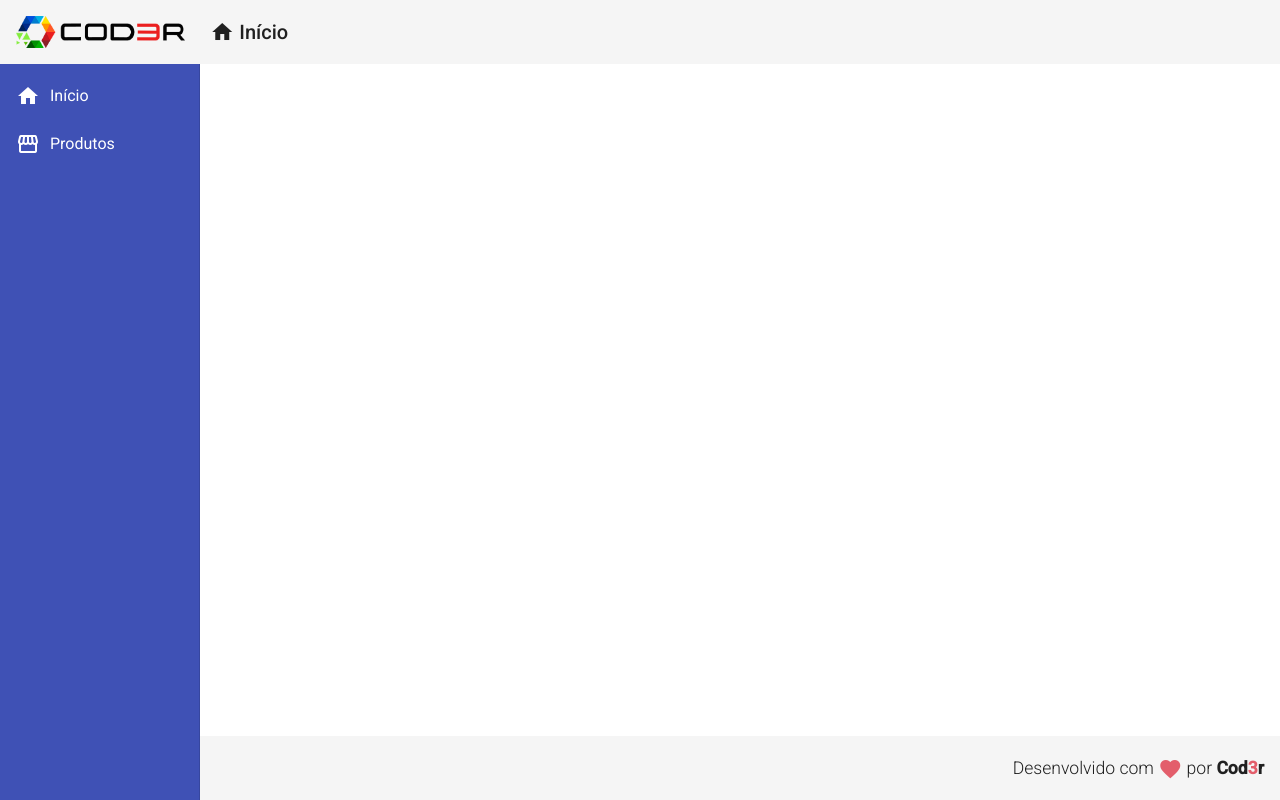
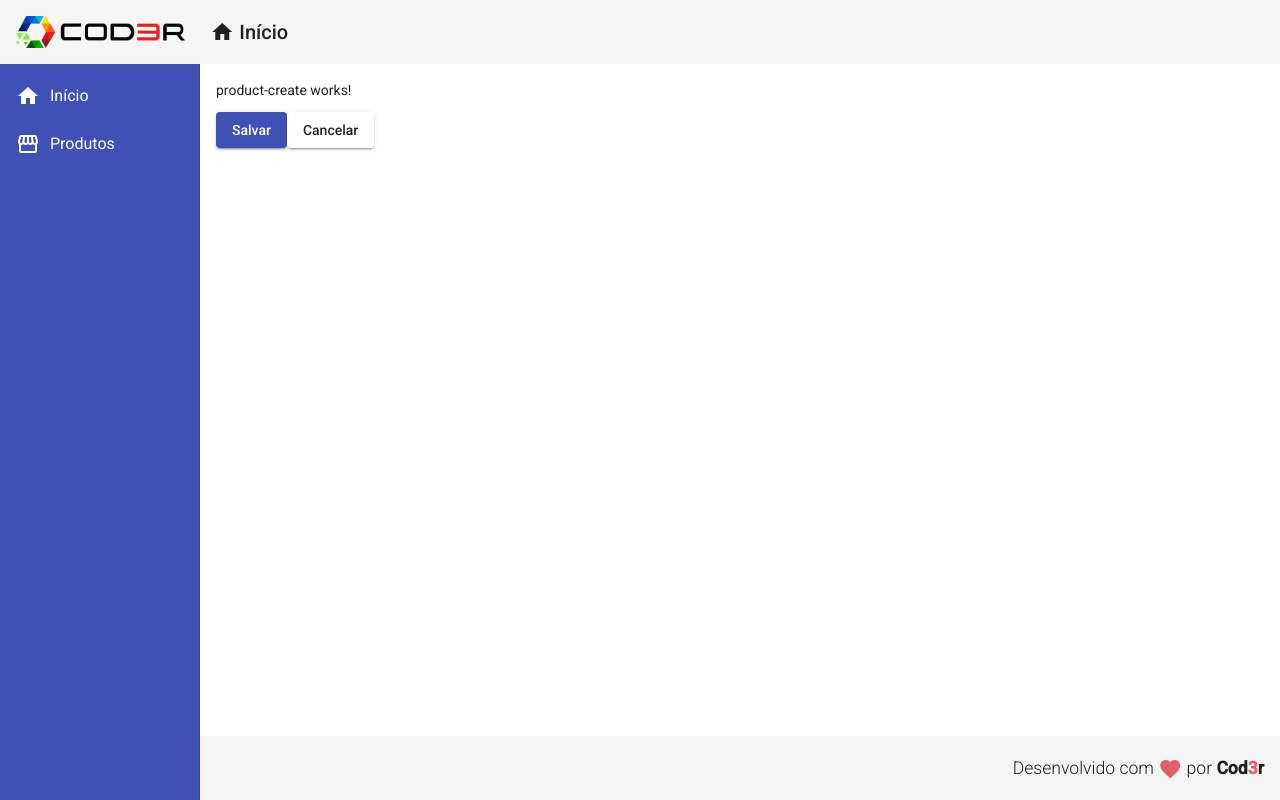
Before and after one commit to lucas-arcanjo/application-web, an Angular app in the folder frontend/: page /products/create in a window 1280 px wide. Before the commit this address led to /. Built offline with nearby package versions, Linux system fonts and the light colour scheme.

Commit message:
adding method create

```diff
--- a/frontend/src/app/app-routing.module.ts
+++ b/frontend/src/app/app-routing.module.ts
@@ -3,6 +3,7 @@
 
 import { HomeComponent } from './views/home/home.component';
 import { ProductCrudComponent } from './views/product-crud/product-crud.component';
+import { ProductCreateComponent } from './components/product/product-create/product-create.component';
 
 const routes: Routes = [
   {
@@ -10,6 +11,9 @@
   },
   {
     path: "products", component: ProductCrudComponent
+  },
+  {
+    path: "products/create", component: ProductCreateComponent
   }
 ];
 
--- /dev/null
+++ b/frontend/src/app/components/product/product-create/product-create.component.html
@@ -0,0 +1,9 @@
+<p>product-create works!</p>
+
+<button mat-raised-button (click)="createProduct()" color="primary">
+    Salvar
+</button>
+
+<button mat-raised-button (click)="cancel()">
+    Cancelar
+</button>
--- /dev/null
+++ b/frontend/src/app/components/product/product-create/product-create.component.ts
@@ -0,0 +1,33 @@
+import { Component, OnInit } from '@angular/core';
+import { ProductService } from '../product.service';
+import { Router } from '@angular/router';
+import { Product } from '../product.model';
+
+@Component({
+  selector: 'app-product-create',
+  templateUrl: './product-create.component.html',
+  styleUrls: ['./product-create.component.css']
+})
+export class ProductCreateComponent implements OnInit {
+
+  product: Product = {
+    name: '',
+    price: null
+  }
+
+  constructor(private productService: ProductService, private router: Router) { }
+
+  ngOnInit(): void {
+  }
+
+  createProduct(): void {
+    this.productService.create(this.product).subscribe(() => {
+      this.productService.showMessage('Produto criado!');
+      this.router.navigate(['/products'])
+    })
+  }
+
+  cancel(): void {
+    this.router.navigate(['/products'])
+  }
+}
--- /dev/null
+++ b/frontend/src/app/components/product/product.model.ts
@@ -0,0 +1,5 @@
+export interface Product {
+    id?: number;
+    name: string;
+    price: number;
+}
--- /dev/null
+++ b/frontend/src/app/components/product/product.service.ts
@@ -0,0 +1,27 @@
+import { HttpClient } from '@angular/common/http';
+import { Injectable } from '@angular/core';
+import { MatSnackBar } from "@angular/material/snack-bar";
+import { Product } from './product.model';
+import { Observable } from 'rxjs';
+
+@Injectable({
+  providedIn: 'root'
+})
+export class ProductService {
+
+  baseUrl = 'http://localhost:3001/products'
+
+  constructor(private snackBar: MatSnackBar, private http: HttpClient) { }
+
+  showMessage(msg: string): void {
+    this.snackBar.open(msg, 'X', {
+      duration: 3000,
+      horizontalPosition: 'right',
+      verticalPosition: 'top'
+    })
+  }
+
+  create(product: Product): Observable<Product> {
+    return this.http.post<Product>(this.baseUrl, product)
+  }
+}
--- a/frontend/src/app/views/product-crud/product-crud.component.html
+++ b/frontend/src/app/views/product-crud/product-crud.component.html
@@ -1 +1,3 @@
-<p>product-crud works!</p>
+<button mat-raised-button (click)="navigateToProductCreate()">
+    Novo Produto
+</button>
--- a/frontend/src/app/views/product-crud/product-crud.component.ts
+++ b/frontend/src/app/views/product-crud/product-crud.component.ts
@@ -1,4 +1,5 @@
 import { Component, OnInit } from '@angular/core';
+import { Router } from '@angular/router';
 
 @Component({
   selector: 'app-product-crud',
@@ -7,9 +8,13 @@
 })
 export class ProductCrudComponent implements OnInit {
 
-  constructor() { }
+  constructor(private router: Router) { }
 
   ngOnInit(): void {
   }
 
+  navigateToProductCreate(): void {
+    this.router.navigate(['/products/create'])
+  }
+
 }
```
Also changed, not shown: frontend/src/app/app.module.ts (+19 -11 lines), frontend/src/app/components/product/product-create/product-create.component.css (added).
